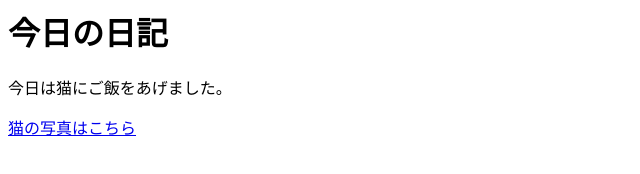
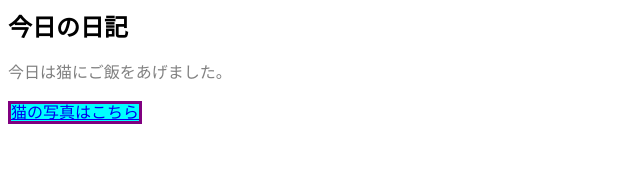
Before and after one commit to nishikwajun/1675180127-4, a plain HTML site: page index.html in a window 1280 px wide. Shown: the whole page, without its empty margins (0-640 px from the left). Drawn offline with Linux system fonts and the light colour scheme.

Commit message:
HTMLを追加

```diff
--- a/index.html
+++ b/index.html
@@ -1,10 +1,23 @@
 <html>
     <head>
         <title>今日の日記</title>
+        <style>
+            h1{
+                font-size: 24px;
+                font-weight: bold;
+            }
+            p{
+                color: gray;
+            }
+            a{
+                background-color: aqua;
+                border: 3px solid purple;
+            }
+         </style>
     </head>
     <body>
         <h1>今日の日記</h1>
         <p>今日は猫にご飯をあげました。</p>
-        <a href="https://aaaaaaaa.com/cat">猫の写真はこちら</a>
+        <a href="https://kamataryo.com/cat">猫の写真はこちら</a>
     </body>
 </html>
```
Also changed, not shown: .theia/settings.json (added).
